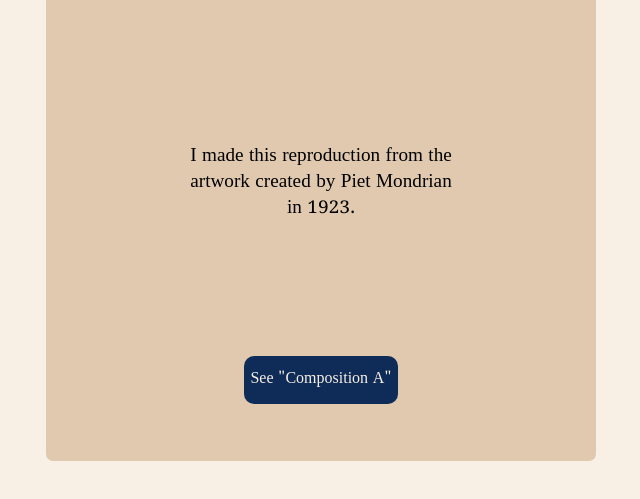
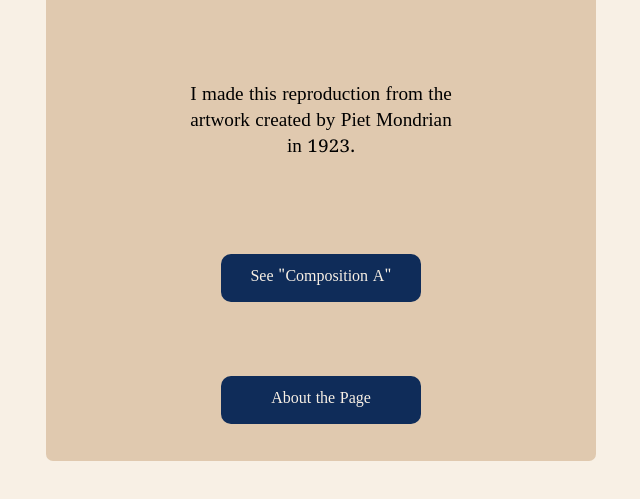
Before and after one commit to MrMensias/Piet-Mondran-Composition-A-Reproduction, a plain HTML site: page index.html in a window 1280 px wide. Shown: the part 259-758 px from the top of the page, without its empty margins (319-959 px from the left). Drawn offline with Linux system fonts and the light colour scheme.

Commit message:
Add files via upload

```diff
--- a/index.html
+++ b/index.html
@@ -45,8 +45,9 @@
             height: 3rem;
             font-size: 1rem;
             background-color: #0F2C59;
-            color: #F8F0E5; ;
+            color: #F8F0E5;
             border-radius: 10px;
+            width: 200px
         }
     </style>
     <link rel="preconnect" href="https://fonts.googleapis.com">
@@ -58,6 +59,8 @@
         <h1>Welcome</h1>
         <p>I made this reproduction from the artwork created by Piet Mondrian in 1923. </p>
         <a href="./mondriat_painting.html"><button>See "Composition A"</button></a>
+        <a href="./mondriat_painting.html"><button>About the Page</button></a>
+
     </div>
 
 </body>
```
